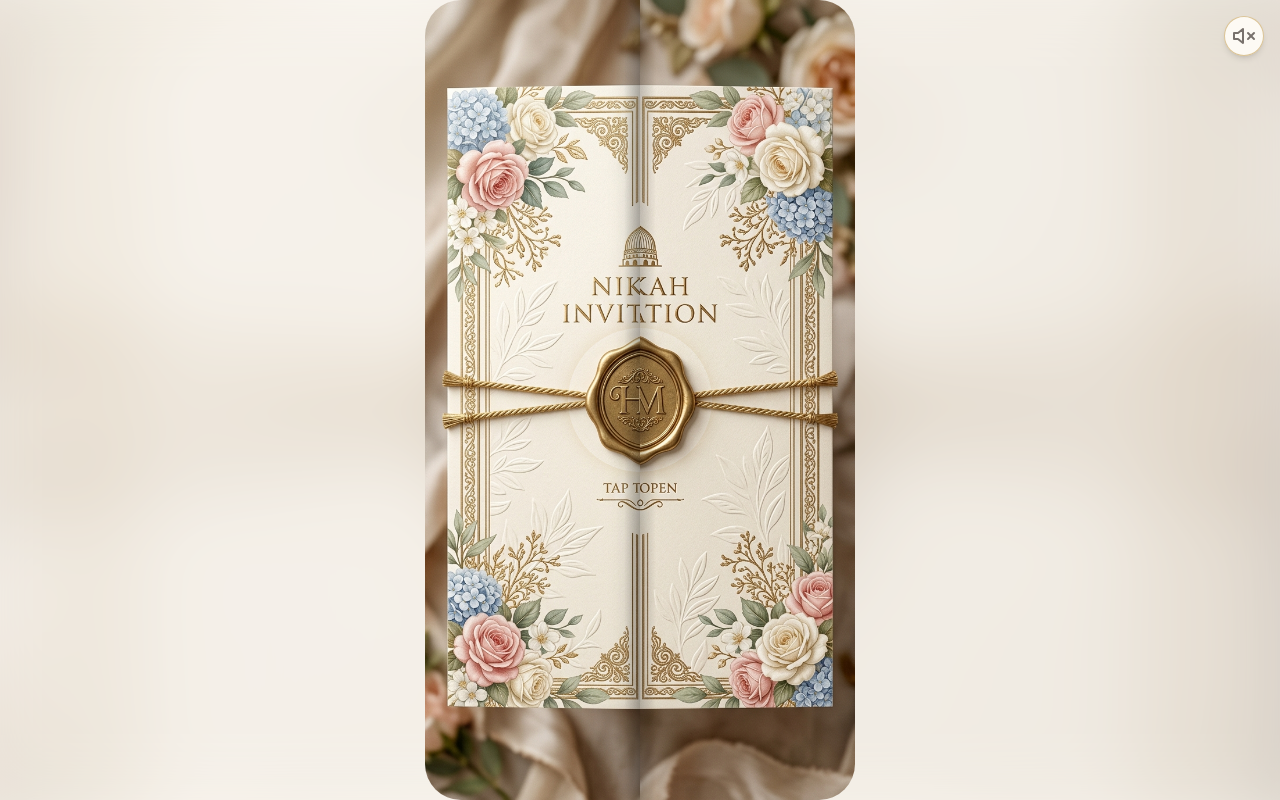
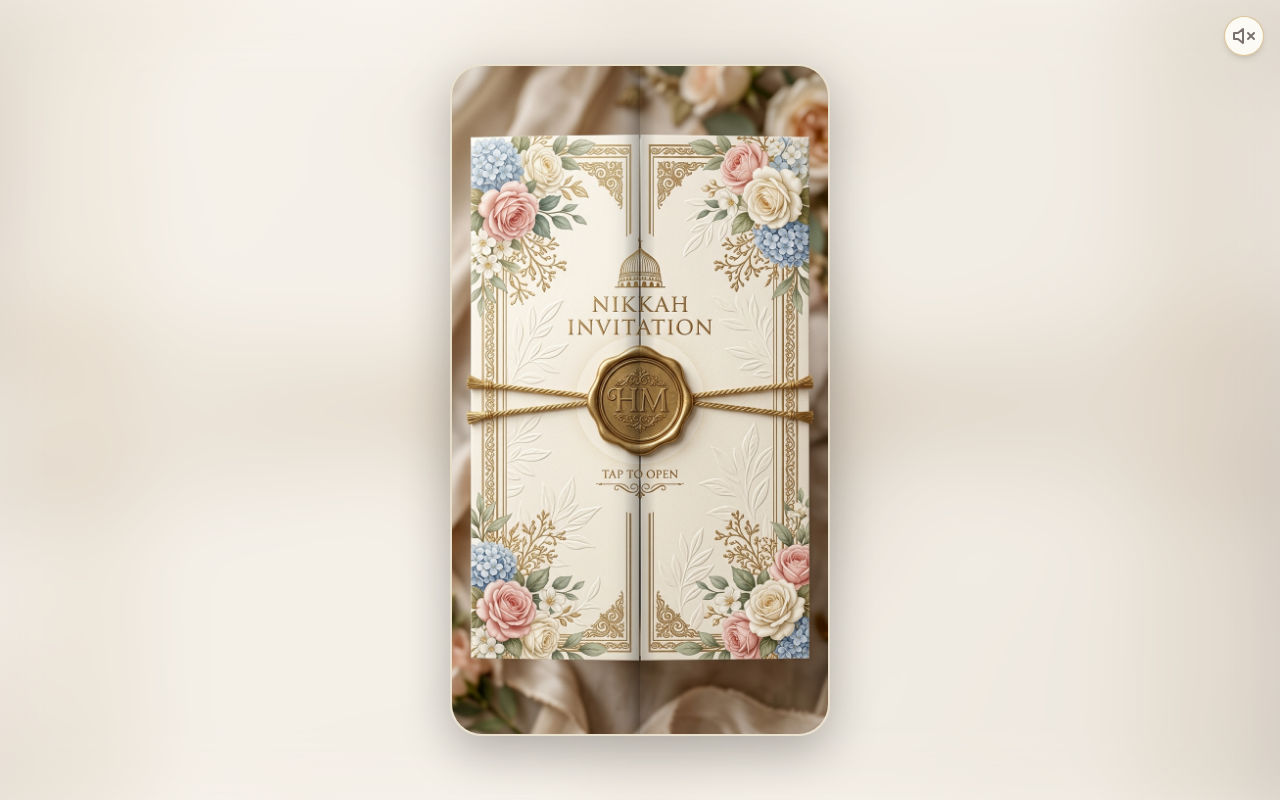
Before and after one commit to MohamedRilwanJ/Sister-Wedding-invitation-, a React (Vite) app: page / in a window 1280 px wide. Shown: the top 800 px of the page. Built offline with nearby package versions, Linux system fonts and the light colour scheme; a web font is replaced by a local one.

Commit message:
Polish opening screen layout and update browser title to Hikk ♥ Murshi

```diff
--- a/index.html
+++ b/index.html
@@ -4,7 +4,7 @@
 <head>
   <meta charset="UTF-8" />
   <meta name="viewport" content="width=device-width, initial-scale=1.0, maximum-scale=1.0, user-scalable=no" />
-  <title>நிக்காஹ் திருமணம் | Hikk ♥ Murshi</title>
+  <title>Hikk ♥ Murshi</title>
   <meta name="description"
     content="With the Blessings of Our Families, we warmly invite you to celebrate the Nikah of B. Hikmathullah &amp; N. Murshidha Fathima on 01 November 2026 at CSI Immanuel Community Hall, Salem." />
   <link rel="icon" type="image/svg+xml" href="/favicon.svg?v=2" />
--- a/src/components/OpeningExperience.jsx
+++ b/src/components/OpeningExperience.jsx
@@ -28,7 +28,7 @@
 
   return (
     <div
-      className={`fixed inset-0 z-50 flex items-center justify-center overflow-hidden transition-opacity duration-500 touch-none select-none ${
+      className={`fixed inset-0 z-50 flex items-center justify-center overflow-hidden transition-opacity duration-500 touch-none select-none p-4 sm:p-6 ${
         stage === 'closed' ? 'bg-[#FFFDF8]' : 'bg-transparent'
       } ${
         isFadingOut ? 'opacity-0 pointer-events-none' : 'opacity-100'
@@ -41,13 +41,13 @@
           src="/nikkah_opening_cover.jpg"
           alt=""
           aria-hidden="true"
-          className="w-full h-full object-cover blur-2xl scale-110 opacity-50 brightness-95"
+          className="w-full h-full object-cover blur-2xl scale-110 opacity-55 brightness-95"
         />
         <div className="absolute inset-0 bg-[#FAF6F0]/40 backdrop-blur-xs"></div>
       </div>
 
-      {/* Mobile-First 100dvh Responsive Viewport Frame with Safe Area Padding & 3D Perspective */}
-      <div className="relative w-full h-[100vh] h-[100dvh] min-h-[100dvh] max-h-[100dvh] sm:h-[92vh] sm:max-h-[850px] sm:max-w-[430px] bg-transparent sm:rounded-[36px] overflow-hidden flex justify-center items-center perspective-container z-10 p-[env(safe-area-inset-top)_env(safe-area-inset-right)_env(safe-area-inset-bottom)_env(safe-area-inset-left)]">
+      {/* Luxury Centered Framed Invitation Card Container (Responsive 88% width / 84% height with breathing room) */}
+      <div className="relative w-[88vw] max-w-[380px] h-[84vh] max-h-[720px] bg-transparent rounded-[24px] sm:rounded-[32px] overflow-hidden shadow-[0_16px_48px_rgba(0,0,0,0.28)] border-2 border-[#E8DEC8]/80 flex justify-center items-center perspective-container z-10 my-auto mx-auto">
 
         {/* ========================================================================= */}
         {/* LEFT GATEFOLD PANEL (3D Open to Left)                                     */}
@@ -98,7 +98,7 @@
           <button
             onClick={handleSealTap}
             aria-label="Open wedding invitation"
-            className="group relative w-32 h-32 sm:w-36 sm:h-36 rounded-full flex items-center justify-center cursor-pointer active:scale-95 transition-transform duration-200"
+            className="group relative w-28 h-28 sm:w-32 sm:h-32 rounded-full flex items-center justify-center cursor-pointer active:scale-95 transition-transform duration-200 focus:outline-none"
           >
             {/* Soft highlight pulse halo framing the HM seal */}
             <div className="absolute inset-0 rounded-full seal-pulse opacity-60 pointer-events-none"></div>
```
